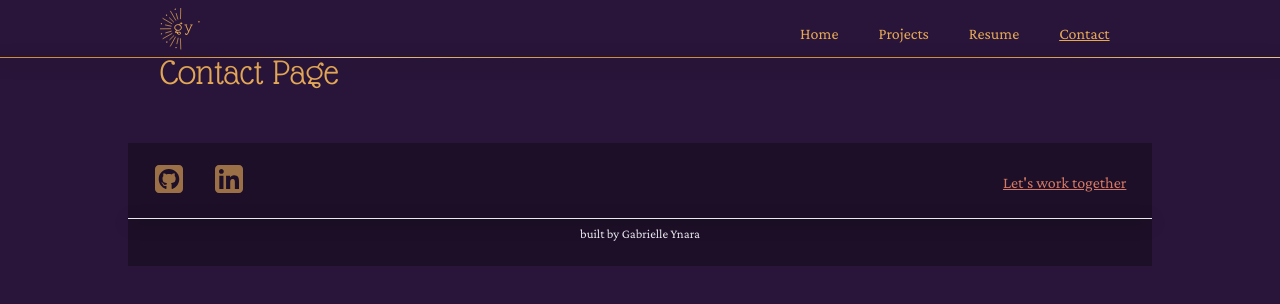
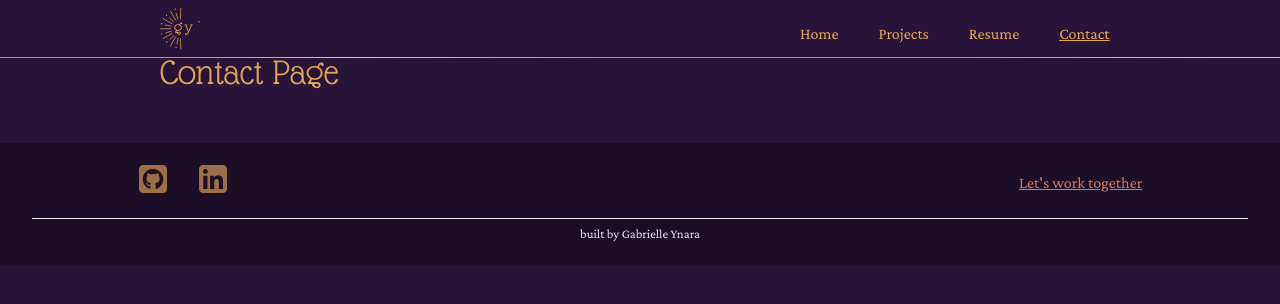
Before and after one commit to GabrielleYnara/portfolio, a React (Vite) app in the folder react-app/: page /Contact in a window 1280 px wide. Shown: the top 304 px of the page. Built offline with nearby package versions, Linux system fonts and the light colour scheme.

Commit message:
Adjust footer style for large devices

```diff
--- a/react-app/src/components/Footer/Footer.scss
+++ b/react-app/src/components/Footer/Footer.scss
@@ -10,9 +10,8 @@ footer {
         margin: 0 5px;
         opacity: 0.8;
     }
-}
 
-footer > div {
+    .content > div {
         display: flex;
         justify-content: space-between;
 
@@ -24,28 +23,43 @@ footer > div {
         }
     }
 
-footer > div + p {
+    .content > div + p {
         position: relative;
         text-align: center;
         margin-top: 1.2rem;
         margin-bottom: 0;
         font-size: 0.8rem;
     }
-footer > div + p::before {
+    .content > div + p::before {
         content: "";
         position: absolute;
         left: 50%;
         transform: translateX(-50%);
-    width: 80vw;
+        width: 85vw;
         height: 1px;
         top: 0;
         background: $bodyText_darkTheme;
         box-shadow: 0px 4px 15px 0px rgba(0,0,0,0.75);
     }
+}
+
+
 
 /* ------------------------------ Styling for small-medium screens ------------------------------ */
-@media (min-width: 425px) {
-    footer > div a {
+@media (min-width: 424px) {
+    footer .content > div a {
         margin-top: 0;
     }
 }
+
+/* ------------------------------ Styling for medium screens ------------------------------ */
+@media (min-width: $breakpoint_medium) {
+    footer .content > div + p::before {
+        width: 95vw;
+    }
+}
+
+/* ------------------------------ Styling for large screens ------------------------------ */
+@media (min-width: $breakpoint_large) {
+
+}
--- a/react-app/src/components/Footer/Footer.tsx
+++ b/react-app/src/components/Footer/Footer.tsx
@@ -6,6 +6,7 @@ import "./Footer.scss"
 
 function Footer() {
     return <footer>
+        <div className="content">
             <div>
                 <div className="external-links">
                     <a href="https://github.com/GabrielleYnara" target="_blank" aria-label="Opens GitHub profile in a new tab">
@@ -18,6 +19,7 @@ function Footer() {
                 <NavLink to="/Contact">Let's work together</NavLink>
             </div>
             <p>built by Gabrielle Ynara</p>
+        </div>
     </footer>
 }
 
--- a/react-app/src/styles/base/_global.scss
+++ b/react-app/src/styles/base/_global.scss
@@ -2,8 +2,6 @@
 
 body {
     background-color: $background_darkTheme;
-    margin: 0px auto !important;
-    width: 100%;
 }
 
 nav { // nav and
@@ -17,12 +15,13 @@ button {
     padding: 0;
     margin: 0;
     box-shadow: none;
-    appearance: none;   /* Removes default appearance on some browsers */
-    cursor: pointer;    /* Ensures the pointer shows on hover */
+    appearance: none;
+    cursor: pointer;
 }
 
 @media (min-width: $breakpoint_large) {
-    body {
+    main, .content {
         max-width: $breakpoint_large;
+        margin: 0px auto;
     }
 }
```
Also changed, not shown: react-app/src/styles/css/main.css (+1 -1 lines), 1 other file (tests, documents, lock files or other folders). Lines whose indentation alone changed are shown as unchanged.
